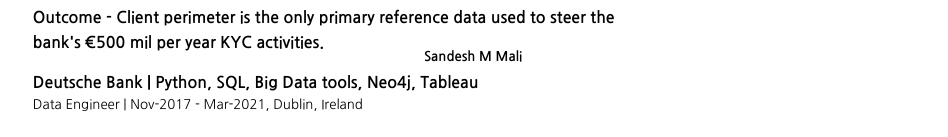
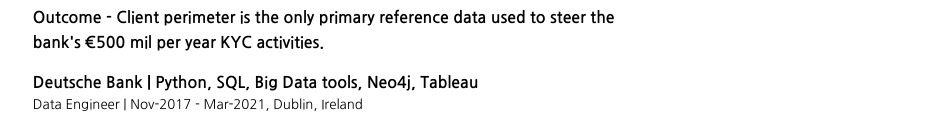
Before and after one commit to sndshmali/Resume, a plain HTML site: page index.html in a window 1280 px wide. Shown: the part 887-1024 px from the top of the page, without its empty margins (167-1115 px from the left). Drawn offline with Linux system fonts and the light colour scheme.

Commit message:
Update index.html

```diff
--- a/index.html
+++ b/index.html
@@ -181,8 +181,7 @@
 
       </div>
     </div>
-    <footer class="footer">
+    <!-- <footer class="footer">
       <h5>Sandesh M Mali</h5>
-    </footer>
-  </body>
+    </footer> -->  </body>
 </html>
```
